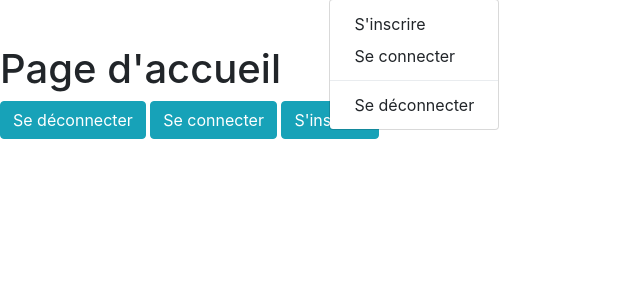
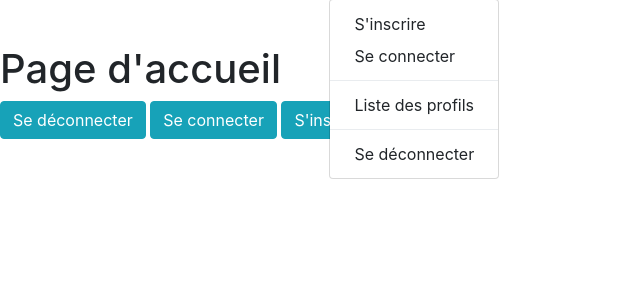
Before and after one commit to guillaumensft/diginamic, a Django app: page /account/ in a window 1280 px wide, after a click on "Utilisateur". Shown: the part 51-356 px from the top of the page, without its empty margins (0-640 px from the left). Run offline with Django 4.2, Linux system fonts and the light colour scheme; some libraries are stand-ins or nearby versions.

Commit message:
[update] navbar

```diff
--- a/templates/site/navbar.html
+++ b/templates/site/navbar.html
@@ -27,6 +27,8 @@
                     <a class="dropdown-item" href="{% url 'account:register' %}">S'inscrire</a>
                     <a class="dropdown-item" href="{% url 'account:signup' %}">Se connecter</a>
                     <div class="dropdown-divider"></div>
+                    <a class="dropdown-item" href="{% url 'account:profile-list' %}">Liste des profils</a>
+                    <div class="dropdown-divider"></div>
                     <a class="dropdown-item" href="{% url 'account:logout' %}">Se déconnecter</a>
                 </div>
               </li>
@@ -42,15 +44,16 @@
 
             <!-- Left -->
             <ul class="navbar-nav mr-auto">
-              {% comment %} <li class="nav-item active">
+                {% comment %}
+                    <li class="nav-item active">
                         <a class="nav-link waves-effect" href="/">Home
                           <span class="sr-only">(current)</span>
                         </a>
                     </li>
                     <li class="nav-item">
-                <a class="nav-link waves-effect" href="/checkout">
-                Checkout</a>
-              </li> {% endcomment %}
+                        <a class="nav-link waves-effect" href="/checkout">Checkout</a>
+                    </li>
+                {% endcomment %}
             </ul>
       </div>
     </div>
```
Lines whose indentation alone changed are shown as unchanged.
